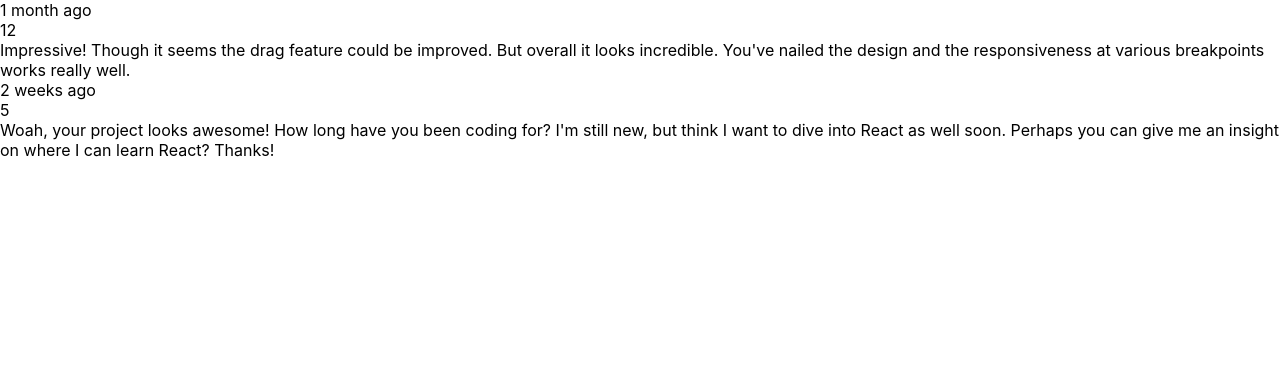
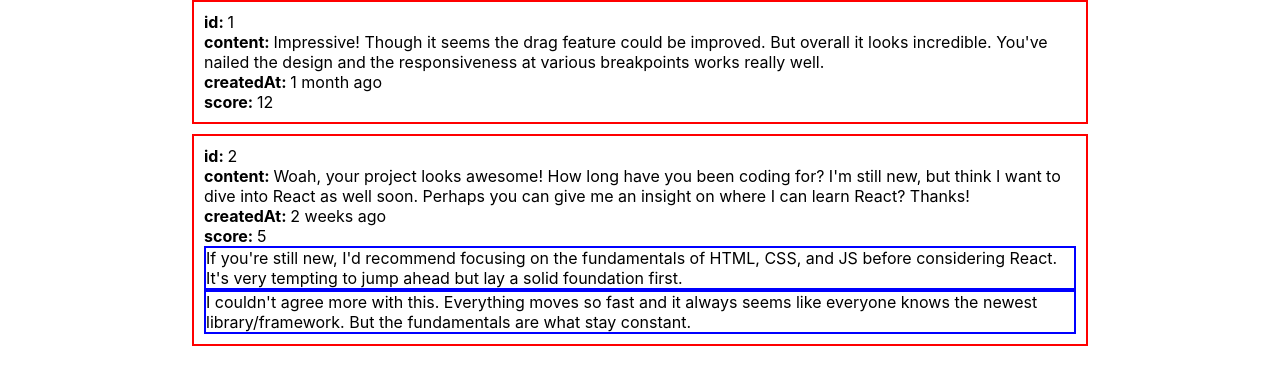
Before and after one commit to ledminh/interactive-comments-section, a Next.js app: page / in a window 1280 px wide. Shown: the top 384 px of the page. Built offline with nearby package versions, Linux system fonts and the light colour scheme.

Commit message:
Data route

```diff
--- /dev/null
+++ b/components/Thread/Thread.module.scss
@@ -0,0 +1,12 @@
+.Thread {
+    border: 2px solid red;
+    width: 70%;
+    margin: auto;
+    margin-bottom: 10px;
+
+    padding: 10px;
+}
+
+.Reply {
+    border: 2px solid blue;
+}
--- a/components/Thread/index.tsx
+++ b/components/Thread/index.tsx
@@ -1,13 +1,34 @@
 import { FunctionComponent } from "react";
-import { Comment } from "../../TypesAndInterfaces";
+import { ThreadType } from "../../TypesAndInterfaces";
 
-const Thread:FunctionComponent<{data:Comment}> = ({data}) => {
+import styles from './Thread.module.scss';
+
+const Thread:FunctionComponent<{data:ThreadType}> = ({data}) => {
 
     return (
-        <div>
-            <div>{data.createdAt}</div>
-            <div>{data.score}</div>
-            <div>{data.content}</div>
+        <div className={styles.Thread}>
+            {
+                Object.keys(data).map(k => (
+                    <div key={k}>
+                        {
+                                k === 'replies'?
+                                <div>
+                                    {
+                                        data[k].map(rep => (
+                                            <div key={rep.content}
+                                                className={styles.Reply}
+                                            >
+                                                {rep.content}
+                                            </div>
+                                        ))
+                                    }
+                                </div>
+                                : k === 'user'? null:
+                                <div><b>{k}: </b><span>{data[k as keyof ThreadType] as string}</span></div>
+                        }
+                    </div>
+                ))
+            }
         </div>
     );
 }
--- a/package.json
+++ b/package.json
@@ -17,6 +17,7 @@
     "next": "13.0.2",
     "react": "18.2.0",
     "react-dom": "18.2.0",
+    "sass": "^1.56.0",
     "scss": "^0.2.4",
     "typescript": "4.8.4"
   }
--- a/pages/index.tsx
+++ b/pages/index.tsx
@@ -7,11 +7,11 @@ import { GetServerSideProps } from "next";
 import Thread from "../components/Thread";
 import dataJSON from '../data.json';
 
-import { Data } from "../TypesAndInterfaces";
+import { DataType } from "../TypesAndInterfaces";
 
 
 
-const Home:NextPage<{data:Data}> = ({data}) =>{
+const Home:NextPage<{data:DataType}> = ({data}) =>{
 
 
   return (
@@ -40,7 +40,7 @@ export default Home;
 
 
 
-export const getServerSideProps:GetServerSideProps<{data: Data}> = async () => {
+export const getServerSideProps:GetServerSideProps<{data: DataType}> = async () => {
   return {
     props: {
       data: dataJSON
```
Also changed, not shown: TypesAndInterfaces.tsx (+15 -13 lines), 1 other file (tests, documents, lock files or other folders).
